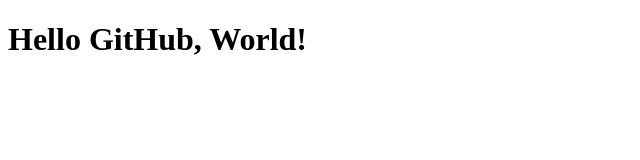
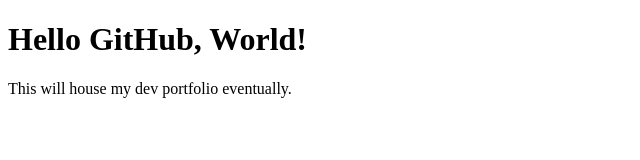
Before and after one commit to rsharrington/rsharrington.github.io, a plain HTML site: page index.html in a window 1280 px wide. Shown: the whole page, without its empty margins (0-640 px from the left). Drawn offline with Linux system fonts and the light colour scheme.

Commit message:
minor tweaks

```diff
--- a/index.html
+++ b/index.html
@@ -6,6 +6,7 @@
   <body>
     <div id="main">
       <p><h1>Hello GitHub, World!</h1></p>
+      <p>This will house my dev portfolio eventually.</p>
     </div>
   </body>
 </html>
```
Also changed, not shown: 1 other file.
